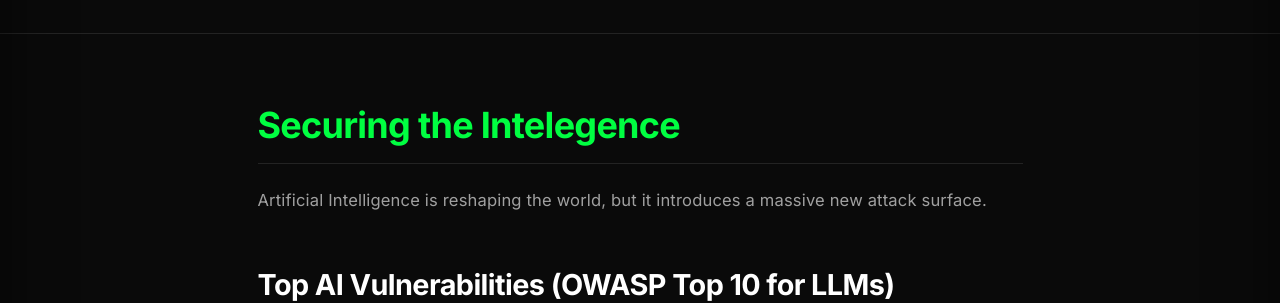
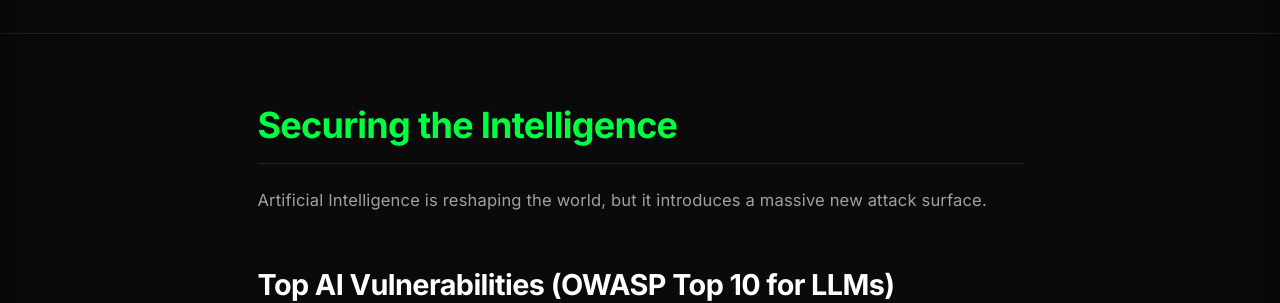
Before and after one commit to Tharunaditya/tharunaditya.github.io, a Jekyll site: the page built from _posts/2026-01-24-aisec-01-intro.md, in a window 1280 px wide and 900 px high, scrolled down 1268 px. Shown: the part 157-460 px from the top of the window. Built offline with Jekyll 4.4.1, drawn with Linux system fonts in a browser that asks for light colours; nearby versions of some CDN libraries; comment, search, counter and statistics services are not loaded.

Commit message:
Update Blog Posts “2026-01-24-aisec-01-intro”

```diff
--- a/_posts/2026-01-24-aisec-01-intro.md
+++ b/_posts/2026-01-24-aisec-01-intro.md
@@ -3,26 +3,32 @@ layout: post
 title: "AI Security: The New Frontier"
 date: 2026-01-24 14:00:00
 author: Tharunaditya Anuganti
-categories: [Cybersecurity, AI Security]
-tags: [artificial-intelligence, llm, prompt-injection]
-excerpt: "Part 1 of the AI Security Series. Understanding the unique threat landscape of Large Language Models and AI Agents."
-series: "AI & LLM Security"
+categories:
+  - Cybersecurity
+  - AI Security
+tags:
+  - artificial-intelligence
+  - llm
+  - prompt-injection
+image: /assets/images/aisec-bg.jpg
+excerpt: Part 1 of the AI Security Series. Understanding the unique threat
+  landscape of Large Language Models and AI Agents.
+series: AI & LLM Security
 series_order: 1
-series_description: "Explaining Prompt Injection, Data Poisoning, Model Inversion, and securing AI-integrated applications."
-image: /assets/images/aisec-bg.jpg
+series_description: Explaining Prompt Injection, Data Poisoning, Model
+  Inversion, and securing AI-integrated applications.
 ---
-
-# Securing the Intelegence
+# Securing the Intelligence
 
 Artificial Intelligence is reshaping the world, but it introduces a massive new attack surface.
 
 ## Top AI Vulnerabilities (OWASP Top 10 for LLMs)
 
-1.  **Prompt Injection**: Trick the model into ignoring its instructions.
-2.  **Insecure Output Handling**: Trusting AI output blindly (XSS/RCE).
-3.  **Training Data Poisoning**: Corrupting the model's knowledge source.
-4.  **Model Denial of Service**: Overloading the expensive inference compute.
-5.  **Sensitive Information Disclosure**: Making the AI leak secrets.
+1. **Prompt Injection**: Trick the model into ignoring its instructions.
+2. **Insecure Output Handling**: Trusting AI output blindly (XSS/RCE).
+3. **Training Data Poisoning**: Corrupting the model's knowledge source.
+4. **Model Denial of Service**: Overloading the expensive inference compute.
+5. **Sensitive Information Disclosure**: Making the AI leak secrets.
 
 ## Prompt Injection Example
 
```
